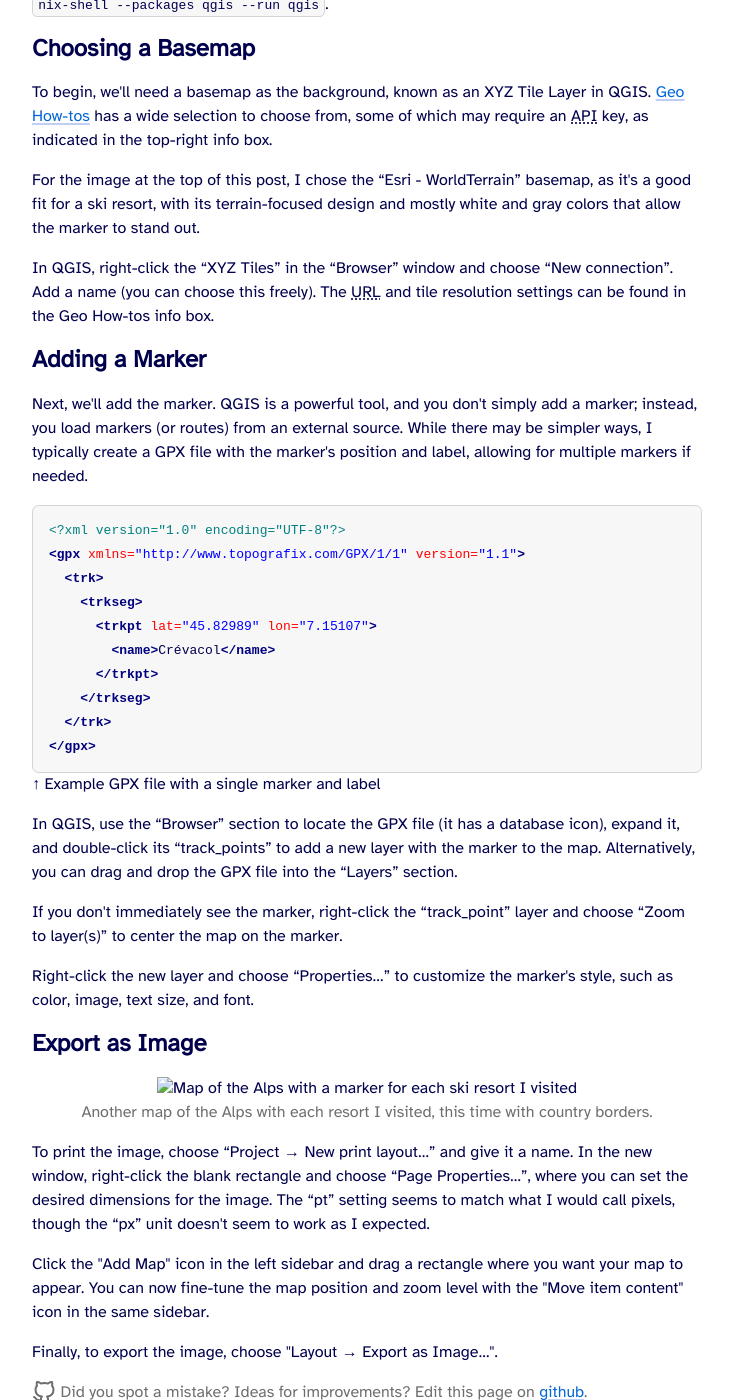
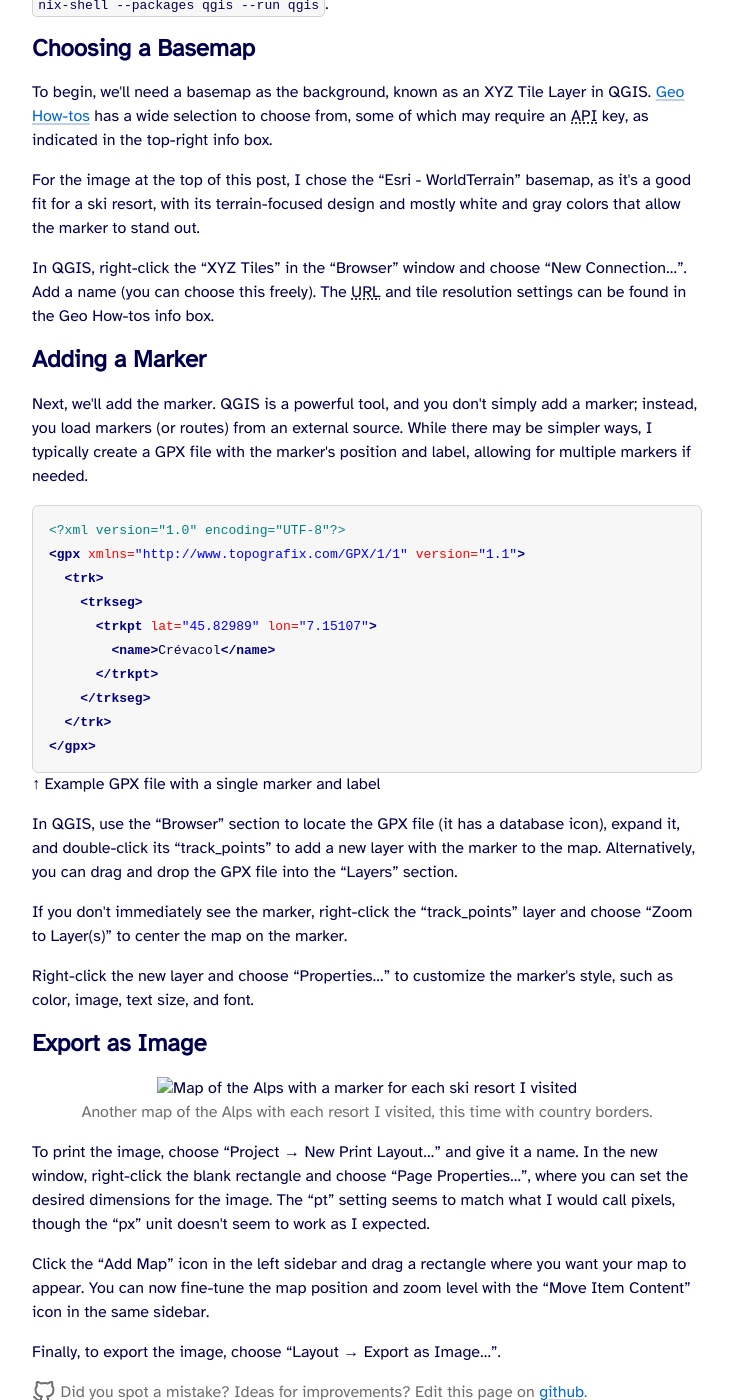
Before and after one commit to cimm/suffix, a Jekyll site: the page built from _posts/2025-03-06-qgis-static-map-image.html, in a window 1280 px wide and 1400 px high, scrolled down 596 px. Shown: the whole window, without its empty margins (273-1006 px from the left). Built offline with Jekyll 4.4.1, drawn with Linux system fonts in a browser that asks for light colours; some of the changed text lies outside the part shown.

Commit message:
Small copy improvements for the QGIS Static Map Image article

```diff
--- a/_posts/2025-03-06-qgis-static-map-image.html
+++ b/_posts/2025-03-06-qgis-static-map-image.html
@@ -28,7 +28,7 @@
 
 <p>For the image at the top of this post, I chose the “Esri - WorldTerrain” basemap, as it's a good fit for a ski resort, with its terrain-focused design and mostly white and gray colors that allow the marker to stand out.</p>
 
-<p>In QGIS, right-click the “XYZ Tiles” in the “Browser” window and choose “New connection”. Add a name (you can choose this freely). The <abbr title="Uniform Resource Locator">URL</abbr> and tile resolution settings can be found in the Geo How-tos info box.</p>
+<p>In QGIS, right-click the “XYZ Tiles” in the “Browser” window and choose “New Connection…”. Add a name (you can choose this freely). The <abbr title="Uniform Resource Locator">URL</abbr> and tile resolution settings can be found in the Geo How-tos info box.</p>
 
 <h2>Adding a Marker</h2>
 
@@ -50,7 +50,7 @@
 
 <p>In QGIS, use the “Browser” section to locate the GPX file (it has a database icon), expand it, and double-click its “track_points” to add a new layer with the marker to the map. Alternatively, you can drag and drop the GPX file into the “Layers” section.</p>
 
-<p>If you don't immediately see the marker, right-click the “track_point” layer and choose “Zoom to layer(s)” to center the map on the marker.</p>
+<p>If you don't immediately see the marker, right-click the “track_points” layer and choose “Zoom to Layer(s)” to center the map on the marker.</p>
 
 <p>Right-click the new layer and choose “Properties…” to customize the marker's style, such as color, image, text size, and font.</p>
 
@@ -64,8 +64,8 @@
   <figcaption>Another map of the Alps with each resort I visited, this time with country borders.</figcaption>
 </figure>
 
-<p>To print the image, choose “Project → New print layout…” and give it a name. In the new window, right-click the blank rectangle and choose “Page Properties…”, where you can set the desired dimensions for the image. The “pt” setting seems to match what I would call pixels, though the “px” unit doesn't seem to work as I expected.</p>
+<p>To print the image, choose “Project → New Print Layout…” and give it a name. In the new window, right-click the blank rectangle and choose “Page Properties…”, where you can set the desired dimensions for the image. The “pt” setting seems to match what I would call pixels, though the “px” unit doesn't seem to work as I expected.</p>
 
-<p>Click the "Add Map" icon in the left sidebar and drag a rectangle where you want your map to appear. You can now fine-tune the map position and zoom level with the "Move item content" icon in the same sidebar.</p>
+<p>Click the “Add Map” icon in the left sidebar and drag a rectangle where you want your map to appear. You can now fine-tune the map position and zoom level with the “Move Item Content” icon in the same sidebar.</p>
 
-<p>Finally, to export the image, choose "Layout → Export as Image…".</p>
+<p>Finally, to export the image, choose “Layout → Export as Image…”.</p>
```
Also changed, not shown: other parts of _posts/2025-03-06-qgis-static-map-image.html (+1 -1 lines).
